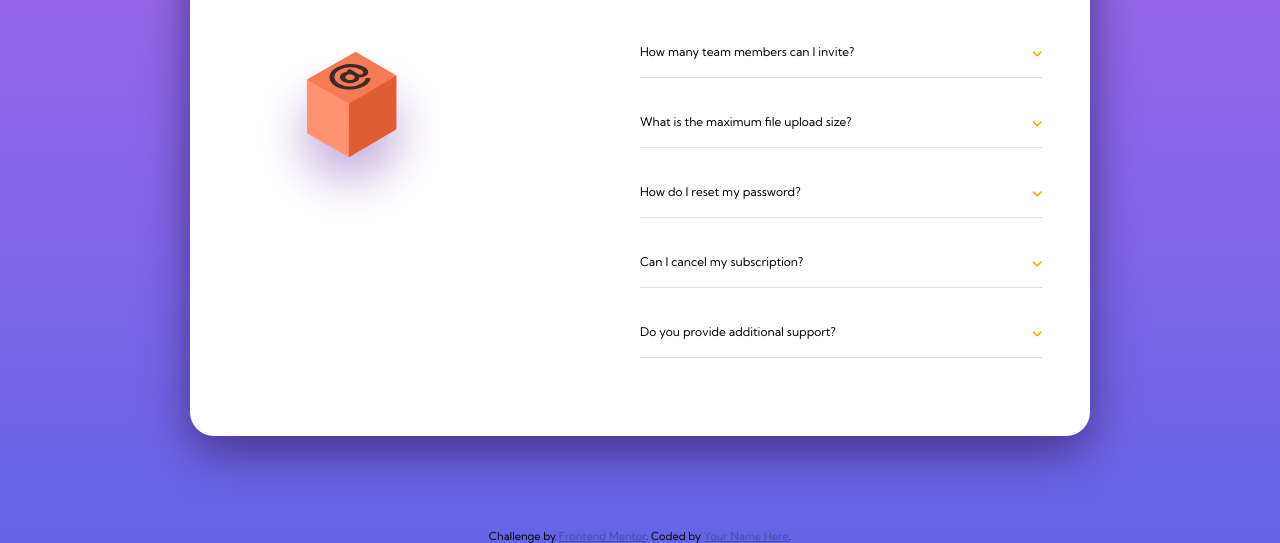
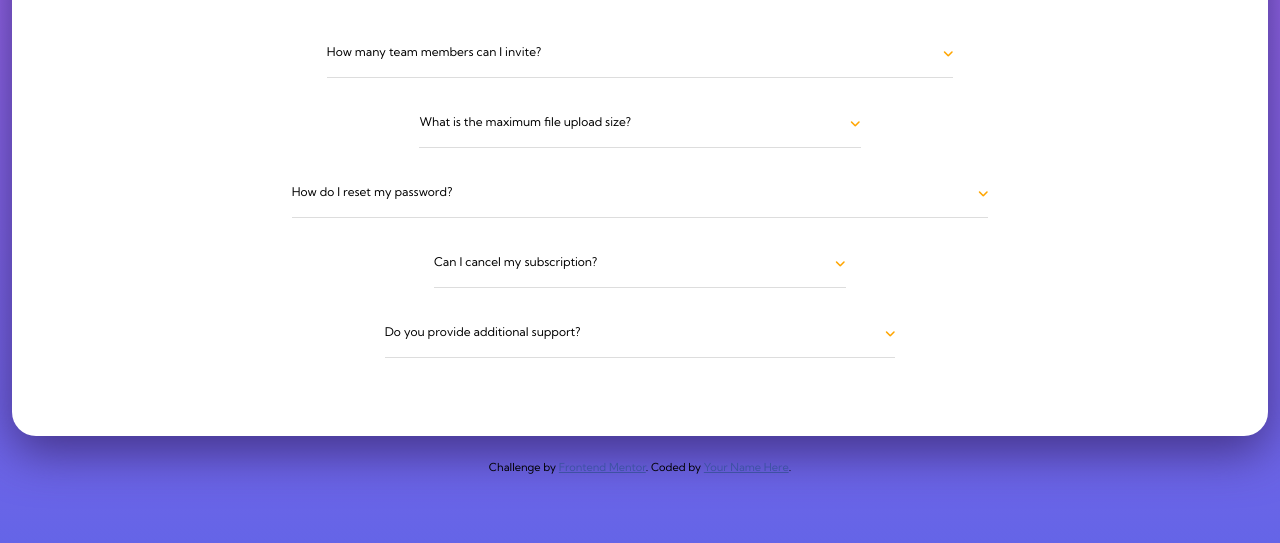
Before and after one commit to Coda-Sen/FEM-Accordion-Card, a website built with Parcel: page src/index.html in a window 1280 px wide. Shown: the part 257-800 px from the top of the page. Built offline with nearby package versions, Linux system fonts and the light colour scheme.

Commit message:
scrapped desktop code

```diff
--- a/src/index.html
+++ b/src/index.html
@@ -15,9 +15,6 @@
 </head>
 <body>
   <section id="card">
-    <div id="img--div">
-      <img src="images/illustration-box-desktop.svg">
-    </div>
     <div id="acc--container">
       <h1>FAQ</h1>
       <div class="acc--box">
@@ -25,7 +22,7 @@
           How many team members can I invite?
           <i class="fas fa-angle-up"></i>
         </div>
-        <div class="content">
+        <div class="acc--content">
           You can invite up to 2 additional users on the Free plan. There is no limit on team members for the Premium plan.
         </div>
       </div>
@@ -35,7 +32,7 @@
           What is the maximum file upload size?
           <i class="fas fa-angle-up"></i>
         </div>
-        <div class="content">
+        <div class="acc--content">
           No more than 2GB. All files in your account must fit your allotted storage space.
         </div>
       </div>
@@ -45,7 +42,7 @@
           How do I reset my password?
           <i class="fas fa-angle-up"></i>
         </div>
-        <div class="content">
+        <div class="acc--content">
           Click “Forgot password” from the login page or “Change password” from your profile page. A reset link will be emailed to you.
         </div>
       </div>
@@ -55,7 +52,7 @@
           Can I cancel my subscription?
           <i class="fas fa-angle-up"></i>
         </div>
-        <div class="content">
+        <div class="acc--content">
           Yes! Send us a message and we’ll process your request no questions asked.
         </div>
       </div>
@@ -65,7 +62,7 @@
           Do you provide additional support?
           <i class="fas fa-angle-up"></i>
         </div>
-        <div class="content">
+        <div class="acc--content">
           Chat and email support is available 24/7. Phone lines are open during normal business hours.
         </div>
       </div>
--- a/src/scss/main.scss
+++ b/src/scss/main.scss
@@ -32,9 +32,18 @@ html, body {
     font-weight: $fw--thin;
 }
 
-// Style
+// Text Style
+
+h1 {
+    font-size: 3rem;
+    margin: 3rem 0;
+}
+
+// Block Style
 
 body {
+    padding: 1rem;
+
     display: flex;
     flex-direction: column;
     justify-content: center;
@@ -44,10 +53,10 @@ body {
 }
 
 #card {
-    width: 900px;
+    width: 100%;
     height: 600px;
 
-    margin: auto;
+    margin: 2rem;
     padding: 2rem 4rem;
 
     background-color: white;
@@ -57,21 +66,12 @@ body {
     transition: 0.5s ease-in-out;
 }
 
-
-h1 {
-    font-size: 3rem;
-    margin: 3rem 0;
-}
-
-
 #acc--container {
-    margin-left: 50%;
     height: 100%;
     display: flex;
     flex-direction: column;
     justify-content: center;
 }
-
 
 .acc--box {
     margin: 1rem auto;
@@ -99,7 +99,7 @@ h1 {
     font-weight: $fw--thin;
 }
 
-.content {
+.acc--content {
     padding-top: 0.5rem;
     height: 0px;
     min-height: 0px;
@@ -119,13 +119,6 @@ i {
 
 
 
-#img--div {
-    position: fixed;
-    top: 50%;
-    left: 20%;
-    transform: translateY(-50%);
-}
-
 // Attribution
 .attribution {
     font-size: 11px;
```
Also changed, not shown: dist/illustration-box-desktop.77ccbcb0.svg (deleted), dist/index.html, 3 other files.
